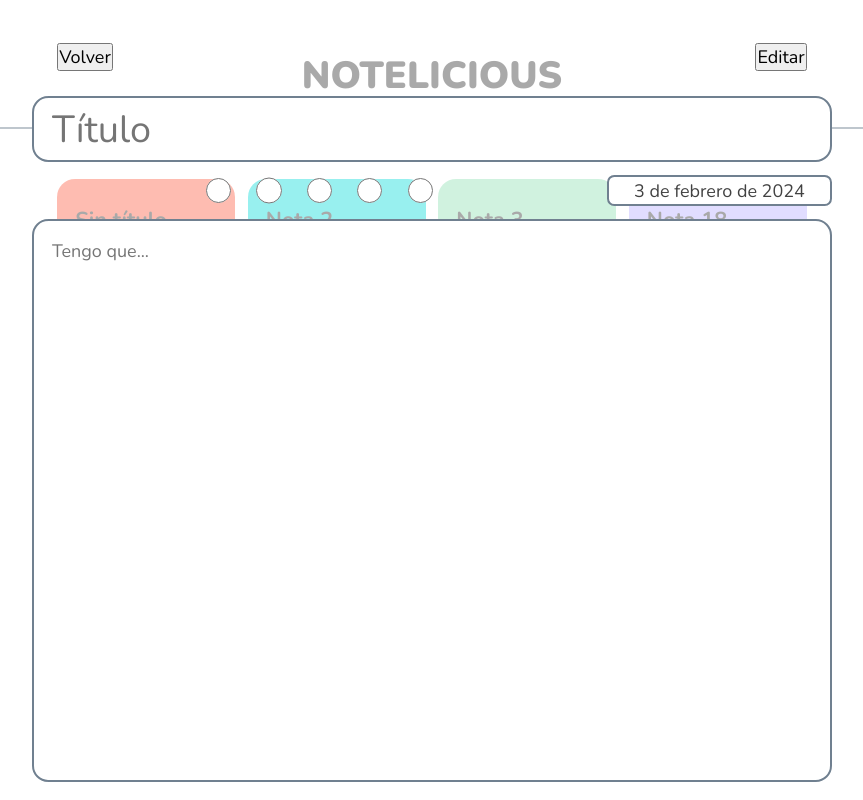
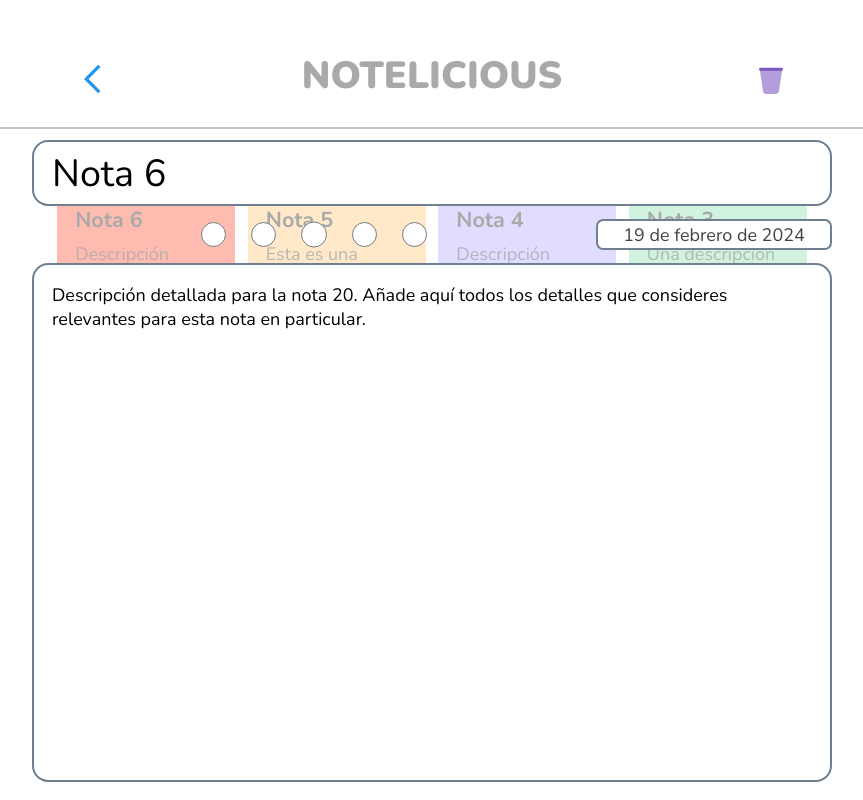
Before and after one commit to asgoDev/01.-notes-app, a React (Vite) app: page / in a window 1280 px wide. Both pictures are taken after a click on the item 354 px from the left and 316 px from the top of the page. Shown: the whole page, without its empty margins (208-1071 px from the left). Built offline with nearby package versions, Linux system fonts and the light colour scheme.

Commit message:
'Notelicios v1.0.'

```diff
--- a/package.json
+++ b/package.json
@@ -10,8 +10,10 @@
     "preview": "vite preview"
   },
   "dependencies": {
+    "git": "^0.1.5",
     "react": "^18.2.0",
-    "react-dom": "^18.2.0"
+    "react-dom": "^18.2.0",
+    "react-icons": "^5.0.1"
   },
   "devDependencies": {
     "@types/react": "^18.2.43",
--- /dev/null
+++ b/src/components/FormControlButton.jsx
@@ -0,0 +1,23 @@
+import React from "react";
+import { IconContext } from "react-icons";
+
+function FormControlButton({ onClickFunction, icon, disabled = false }) {
+  return (
+    <IconContext.Provider
+      value={{
+        className: "control-btn__icon",
+        color: disabled ? "red" : undefined,
+      }}
+    >
+      <button
+        className="form-container__control-btn"
+        onClick={onClickFunction}
+        disabled={disabled}
+      >
+        {icon}
+      </button>
+    </IconContext.Provider>
+  );
+}
+
+export default FormControlButton;
--- a/src/components/NoteCard.jsx
+++ b/src/components/NoteCard.jsx
@@ -5,7 +5,7 @@ import "../styles/note-card.css";
 function NoteCard({
   note = { title: "Sin título", description: "Sin descripción" },
 }) {
-  const { deleteNote, showNote, switchForm } = useContext(AppContext);
+  const { showNote } = useContext(AppContext);
 
   return (
     <li
@@ -18,7 +18,6 @@ function NoteCard({
       <p className="note-card__description">
         {note.description || "Sin descripción"}
       </p>
-      {/* <button onClick={() => deleteNote(note.id)}>Borrar</button> */}
     </li>
   );
 }
--- a/src/components/NoteForm.jsx
+++ b/src/components/NoteForm.jsx
@@ -2,9 +2,11 @@ import { useContext, useEffect, useState } from "react";
 import { AppContext } from "../context/AppContext";
 import { getActualDate } from "../utils/date";
 import "../styles/note-form.css";
+import { FcCheckmark, FcEmptyTrash, FcPrevious } from "react-icons/fc";
+import FormControlButton from "./FormControlButton";
 
 function NoteForm() {
-  const { formState, createNote, getNote, editNote, closeForm } =
+  const { formState, createNote, getNote, editNote, closeForm, deleteNote } =
     useContext(AppContext);
 
   const [formValues, setFormValues] = useState({
@@ -13,35 +15,41 @@ function NoteForm() {
     date: getActualDate(),
   });
 
+  const [emptyForm, setEmptyForm] = useState("");
+
   //control edition
   useEffect(() => {
-    if (formState.noteId) {
+    if (formState.noteId || formState.noteId === 0) {
       setFormValues(getNote(formState.noteId));
-    }
-  }, []);
+    } // pendiente
+  }, [formState.readOnly]);
+
+  useEffect(() => {
+    !formValues.title && !formValues.description
+      ? setEmptyForm(true)
+      : setEmptyForm(false);
+  }, [formValues]);
 
   const formatNoteValues = (noteData) => {
-    let { title, description, id, date } = noteData;
-
+    let { title, description, id, date, bg } = noteData;
     if (title) title.trim();
-    if (description) title.trim();
-
+    if (description) description.trim();
     let actualDate = getActualDate();
     if (date != actualDate) date = actualDate;
-
-    return { title, description, id, date };
+    return { title, description, id, date, bg };
   };
 
   const saveNote = (e) => {
     e.preventDefault();
-    const newNote = formatNoteValues(formValues);
+    if (formValues.title == "" && formValues.description == "") return 0;
+    let newNote = formatNoteValues(formValues);
+    editNote();
     createNote(newNote);
-    editNote();
   };
 
   const comeBack = (e) => {
     e.preventDefault();
-    if(!formState.readOnly) saveNote(e);
+    if (!formState.readOnly) saveNote(e);
     closeForm();
   };
 
@@ -49,14 +57,30 @@ function NoteForm() {
     <div className="form-view-bg">
       <div className="form-container">
         <header className="form-container__header">
-          <button onClick={comeBack}>Volver</button>
+          <FormControlButton onClickFunction={comeBack} icon={<FcPrevious />} />
+
           {formState.readOnly ? (
-            <button onClick={editNote}>Editar</button>
+            <FormControlButton
+              onClickFunction={(e) => {
+                deleteNote(formState.noteId);
+                closeForm();
+              }}
+              icon={<FcEmptyTrash />}
+            />
           ) : (
-            <button onClick={saveNote}>Guardar nota</button>
+            <FormControlButton
+              onClickFunction={saveNote}
+              icon={<FcCheckmark />}
+              disabled={emptyForm}
+            />
           )}
         </header>
-        <form className="form">
+        <form
+          className="form"
+          onClick={() => {
+            if (formState.readOnly) editNote();
+          }}
+        >
           <input
             readOnly={formState.readOnly}
             className="form__title-input"
--- a/src/components/NoteList.jsx
+++ b/src/components/NoteList.jsx
@@ -1,21 +1,19 @@
-import { useContext } from "react";
+import { useContext, useEffect, useState } from "react";
 import { AppContext } from "../context/AppContext";
 import NoteCard from "./NoteCard";
 import "../styles/note-list.css";
 
 function NoteList() {
   const { noteList } = useContext(AppContext);
+  const [list, setList] = useState([]);
 
-  console.log(noteList);
-  if (!noteList) return <h2>No tienes notas aún</h2>;
+  useEffect(() => {
+    setList(noteList.toReversed())
+  }, [noteList]);
 
-  return (
-    <ul className="note-list">
-      {noteList.map((note) => (
-        <NoteCard key={note.id} note={note} />
-      ))}
-    </ul>
-  );
+  if (!noteList || noteList.length === 0) return <h2>No tienes notas aún</h2>;
+
+  return <ul className="note-list">{list.map((note) => <NoteCard key={note.id} note={note} />)}</ul>;
 }
 
 export default NoteList;
--- a/src/context/AppContext.jsx
+++ b/src/context/AppContext.jsx
@@ -2,22 +2,11 @@ import { createContext, useState, useEffect } from "react";
 import { noteList as old, idRegister } from "../data/notesDB";
 import { toggleBoolean } from "../utils/logicFx";
 import { incrementValue } from "../utils/mathFx";
-import { info } from "autoprefixer";
 
 export const AppContext = createContext();
 
 export function AppContextProvider(props) {
-  // future fetching fx
-
-  // useEffect(() => {
-  //   setTimeout(() => {
-  //     console.log(getNewId())
-  //   }, 10000);
-  // }, []);
-
-  // states
-
-  const [noteList, setNoteList] = useState(old || undefined);
+  const [noteList, setNoteList] = useState([]);
   const [idCounter, setIdCounter] = useState(idRegister > 0 ? idRegister : 0);
   const [formState, setFormState] = useState({
     isVisible: false,
@@ -25,9 +14,13 @@ export function AppContextProvider(props) {
     noteId: null,
   });
 
+  useEffect(() => {
+    setNoteList(old || []);
+  }, []);
+
   // Control
 
-  const getNewId = () => {
+  const generateId = () => {
     let currentId = idCounter;
     updateIdCounter();
     return currentId;
@@ -40,13 +33,10 @@ export function AppContextProvider(props) {
   // CRUD functions
   const createNote = (noteData) => {
     let newNote = { ...noteData };
-
-    if (newNote.id) return updateNote(newNote);
-
     if (!newNote.title && !newNote.description) return;
-    //pendiente
-    if (!newNote.id && newNote.id != 0) newNote.id = getNewId();
-
+    if (newNote.id || newNote.id === 0) return updateNote(newNote);
+    // if noteData doesn't have id, generateNewOne
+    newNote.id = generateId();
     setNoteList((prevList) => [...prevList, newNote]);
   };
 
@@ -57,9 +47,9 @@ export function AppContextProvider(props) {
   const updateNote = (toUpdateNote) => {
     const targetId = toUpdateNote.id;
     const targetIndex = noteList.findIndex((note) => note.id == targetId);
-    const newList = noteList.filter((note) => note.id != targetIndex);
-    newList.concat(toUpdateNote)
-    setNoteList(newList);
+    // aqui estaba el error. pendiente
+    const newList = noteList.filter((note, i) => i != targetIndex);
+    setNoteList([...newList, toUpdateNote]);
   };
   // Interface functions
 
@@ -75,12 +65,11 @@ export function AppContextProvider(props) {
   const showNote = (id) => {
     setFormState((prevState) => {
       return {
-        ...prevState,
         noteId: id,
+        isVisible: true,
+        readOnly: true,
       };
     });
-    switchForm();
-    editNote();
   };
 
   const editNote = () => {
--- a/src/data/notesDB.js
+++ b/src/data/notesDB.js
@@ -1,7 +1,7 @@
 export const noteList = [
   {
     id: 0,
-
+    title: "Nota 1",
     description: "Esta es una descripción más extensa para la nota 1. Puedes añadir todos los detalles que necesites en este campo.",
     date: "08 de enero de 2024",
     bg: "red",
@@ -21,22 +21,22 @@ export const noteList = [
     bg: "green",
   },
   {
-    id: 17,
-    title: "Nota 18",
+    id: 3,
+    title: "Nota 4",
     description: "Descripción extensa para la nota 18. Añade aquí todos los detalles que necesitas recordar en esta nota en particular.",
     date: "05 de febrero de 2024",
     bg: "violet",
   },
   {
-    id: 18,
-    title: "Nota 19",
+    id: 4,
+    title: "Nota 5",
     description: "Esta es una descripción más extensa para la nota 19. Puedes incluir información adicional y detalles importantes aquí.",
     date: "12 de febrero de 2024",
     bg: "orange",
   },
   {
-    id: 19,
-    title: "Nota 20",
+    id: 5,
+    title: "Nota 6",
     description: "Descripción detallada para la nota 20. Añade aquí todos los detalles que consideres relevantes para esta nota en particular.",
     date: "19 de febrero de 2024",
     bg: "red",
@@ -44,4 +44,4 @@ export const noteList = [
 ];
 
 
-export let idRegister = 20
+export let idRegister = 6
--- a/src/styles/note-form.css
+++ b/src/styles/note-form.css
@@ -24,9 +24,37 @@
 }
 
 .form-container__header {
-  padding: 1.4rem ;
-  display:flex;
+  padding: 1.4rem;
+  display: flex;
   justify-content: space-between;
+}
+
+.form-container__control-btn {
+  aspect-ratio: 1/1;
+  width: 4rem;
+  border: none;
+  background: unset;
+  cursor: pointer;
+  border-radius: 50%;
+  vertical-align: middle;
+}
+
+.form-container__control-btn:hover {
+  background: #e9e9ed;
+}
+
+.form-container__control-btn:disabled {
+  background: unset;
+  cursor: unset;
+}
+
+.form-container__control-btn:disabled > .control-btn__icon > polygon {
+  fill: gray;
+}
+
+.control-btn__icon {
+  font-size: 2rem;
+  vertical-align: middle;
 }
 
 .form {
@@ -38,9 +66,9 @@
 
 .form__date {
   background-color: #fff;
-  padding: .1rem 1.4rem;
+  padding: 0.1rem 1.4rem;
   border: 2px solid slategray;
-  border-radius: .4rem;
+  border-radius: 0.4rem;
 }
 
 input,
```
Also changed, not shown: 1 other file (tests, documents, lock files or other folders).
